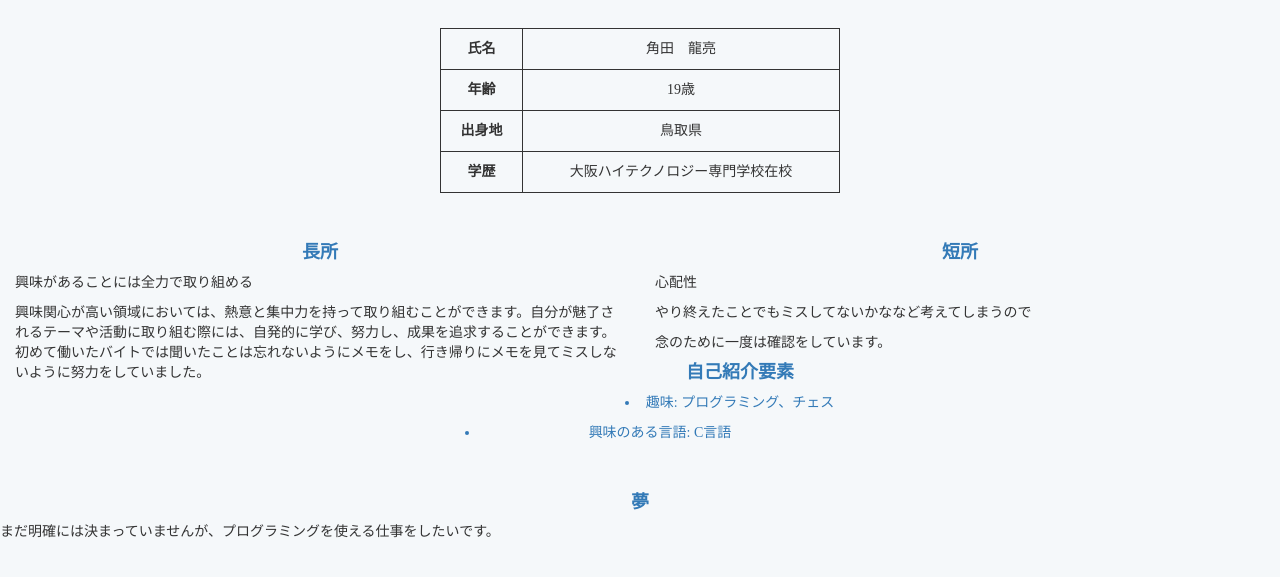
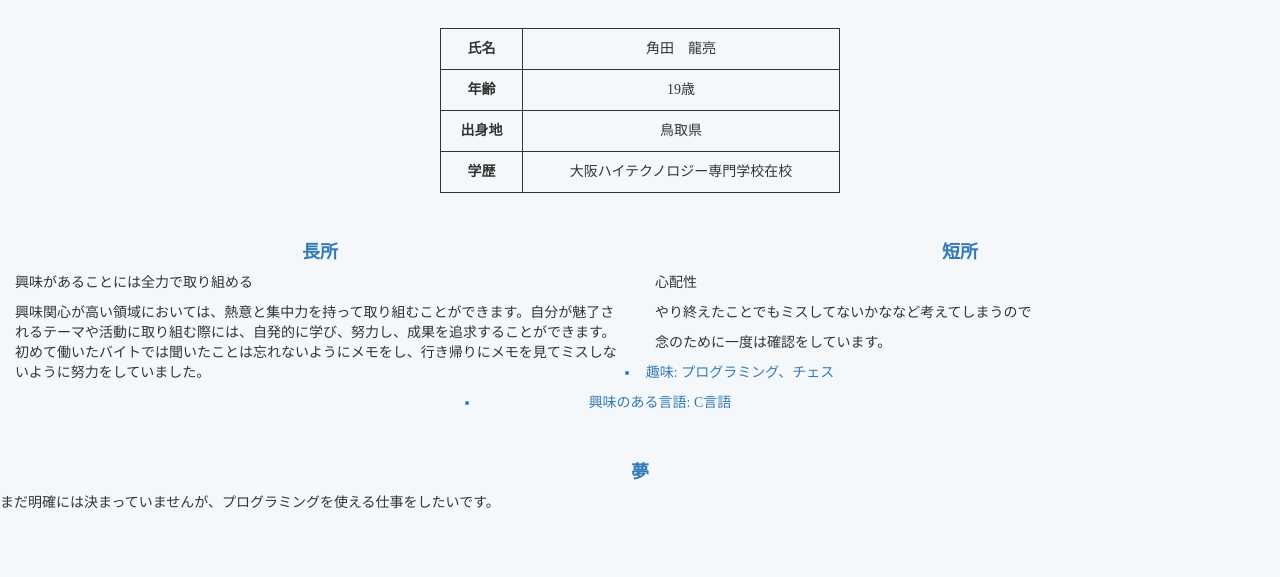
Before and after one commit to tnuodadada/normal-class, a plain HTML site: page index.html in a window 1280 px wide. Shown: the part 105-682 px from the top of the page. Drawn offline with nearby package versions, Linux system fonts and the light colour scheme.

Commit message:
行を変更

```diff
--- a/index.html
+++ b/index.html
@@ -90,7 +90,6 @@
     </div>
 
     <div class="intro-list">
-    <h4>自己紹介要素</h4>
     <ul>
         <li>趣味: プログラミング、チェス</li>
         <li>興味のある言語: C言語</li>
```
